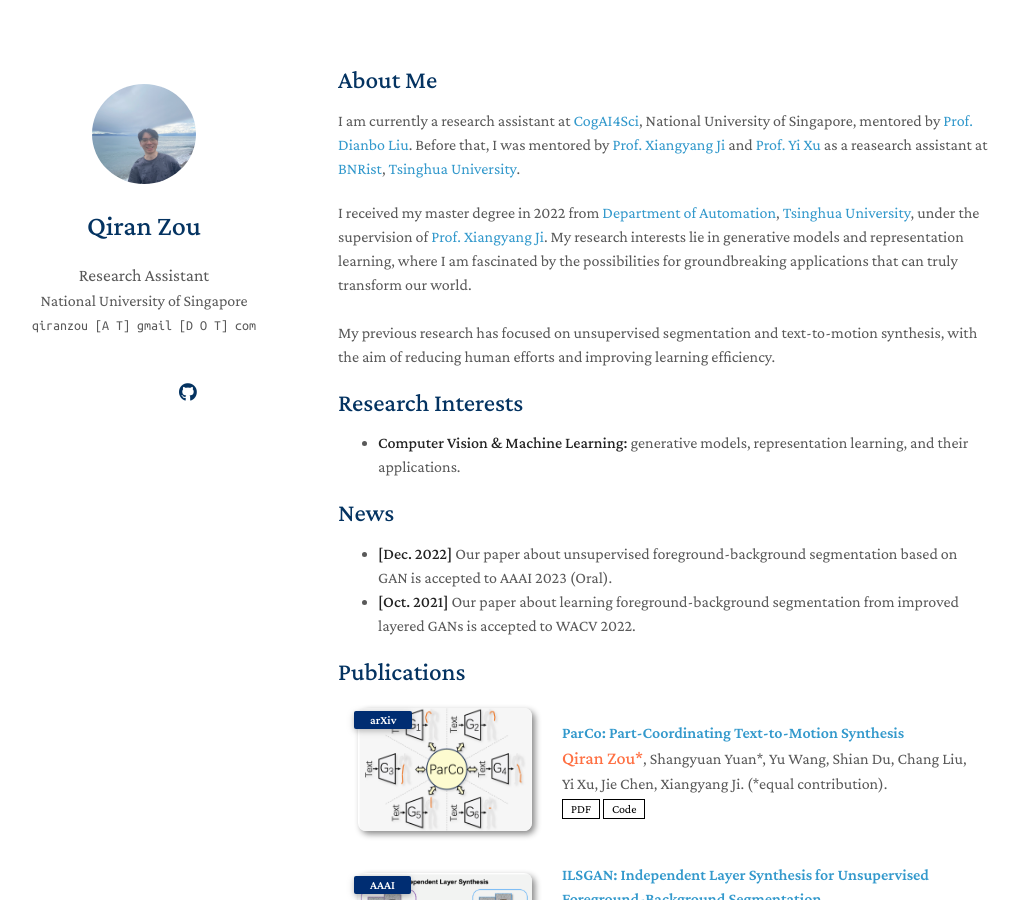
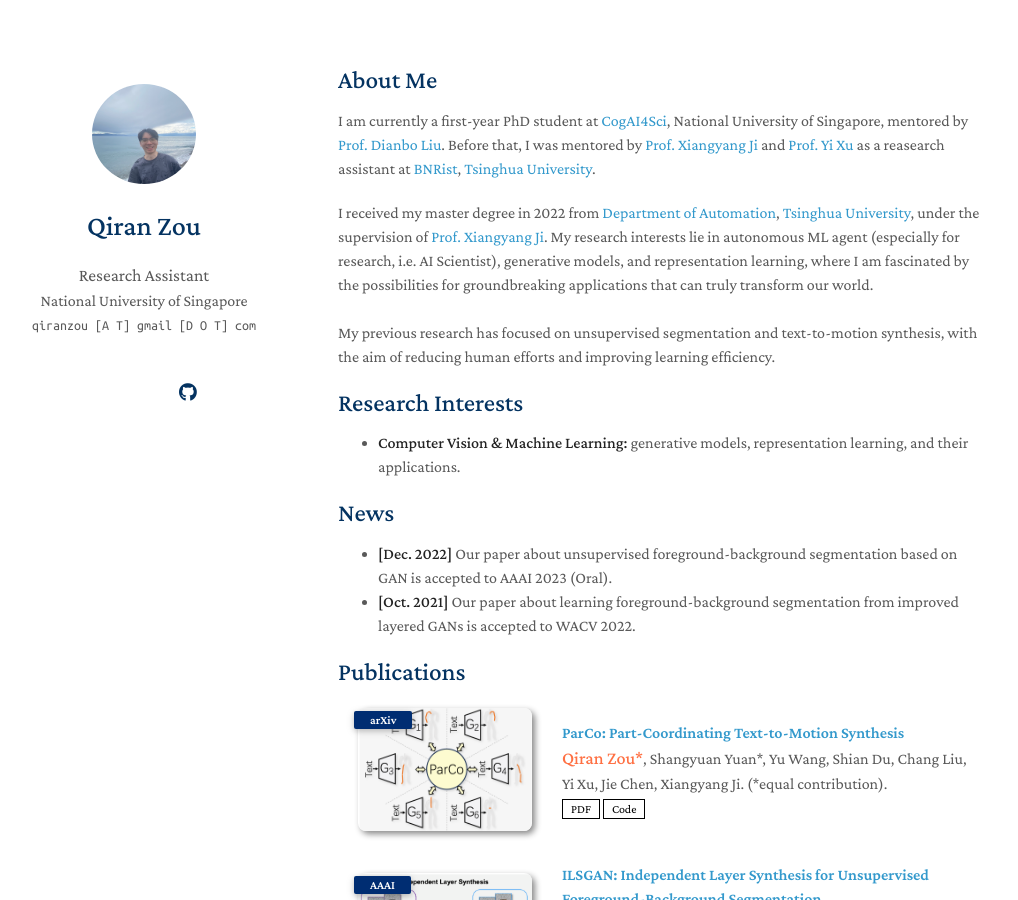
Before and after one commit to qrzou/qrzou.github.io, a Jekyll site: the page built from index.md, in a window 1280 px wide and 900 px high. Shown: the whole window, without its empty margins (132-1150 px from the left). Built offline with Jekyll 4.4.1, drawn with Linux system fonts in a browser that asks for light colours; nearby versions of some CDN libraries; a style sheet for code colours, icons or effects is not loaded; our own code applies the rules of GitHub Pages for plain Markdown files.

Commit message:
Update index.md

```diff
--- a/index.md
+++ b/index.md
@@ -4,13 +4,13 @@
 
 ## About Me
 
-I am currently a research assistant at <a href="https://www.cogai4sci.com/">CogAI4Sci</a>, National University of Singapore,
+I am currently a first-year PhD student at <a href="https://www.cogai4sci.com/">CogAI4Sci</a>, National University of Singapore,
 mentored by <a href="https://www.cogai4sci.com/index.html">Prof. Dianbo Liu</a>.
 Before that, I was mentored by
 <a href="https://www.au.tsinghua.edu.cn/info/1080/3178.htm">Prof. Xiangyang Ji</a>
 and <a href="https://yxu71.github.io/">Prof. Yi Xu</a> as a reasearch assistant at <a href="https://www.bnrist.tsinghua.edu.cn/bnristen/index.htm">BNRist</a>, <a href="https://www.tsinghua.edu.cn/en/">Tsinghua University</a>.
 
-I received my master degree in 2022 from <a href="https://www.au.tsinghua.edu.cn/index.htm">Department of Automation</a>, <a href="https://www.tsinghua.edu.cn/en/">Tsinghua University</a>, under the supervision of <a href="https://www.au.tsinghua.edu.cn/info/1080/3178.htm">Prof. Xiangyang Ji</a>. My research interests lie in generative models and representation learning, where I am fascinated by the possibilities for groundbreaking applications that can truly transform our world.
+I received my master degree in 2022 from <a href="https://www.au.tsinghua.edu.cn/index.htm">Department of Automation</a>, <a href="https://www.tsinghua.edu.cn/en/">Tsinghua University</a>, under the supervision of <a href="https://www.au.tsinghua.edu.cn/info/1080/3178.htm">Prof. Xiangyang Ji</a>. My research interests lie in autonomous ML agent (especially for research, i.e. AI Scientist), generative models, and representation learning, where I am fascinated by the possibilities for groundbreaking applications that can truly transform our world.
 <!-- and their applications which have the potential to change our lives. I am also interested in the cutting-edge intersection of machine learning and multiple modalities. -->
 <br><br>
 My previous research has focused on unsupervised segmentation and text-to-motion synthesis, with the aim of reducing human efforts and improving learning efficiency.
```
